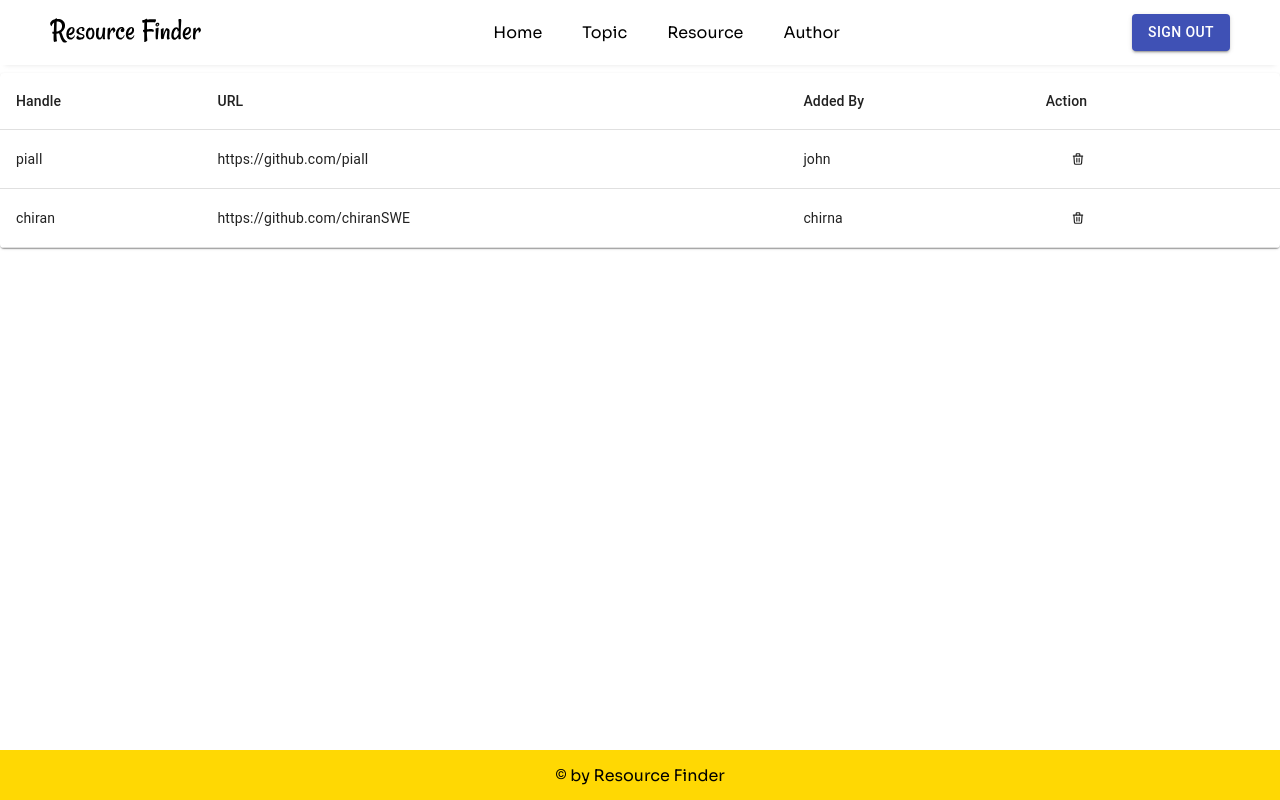
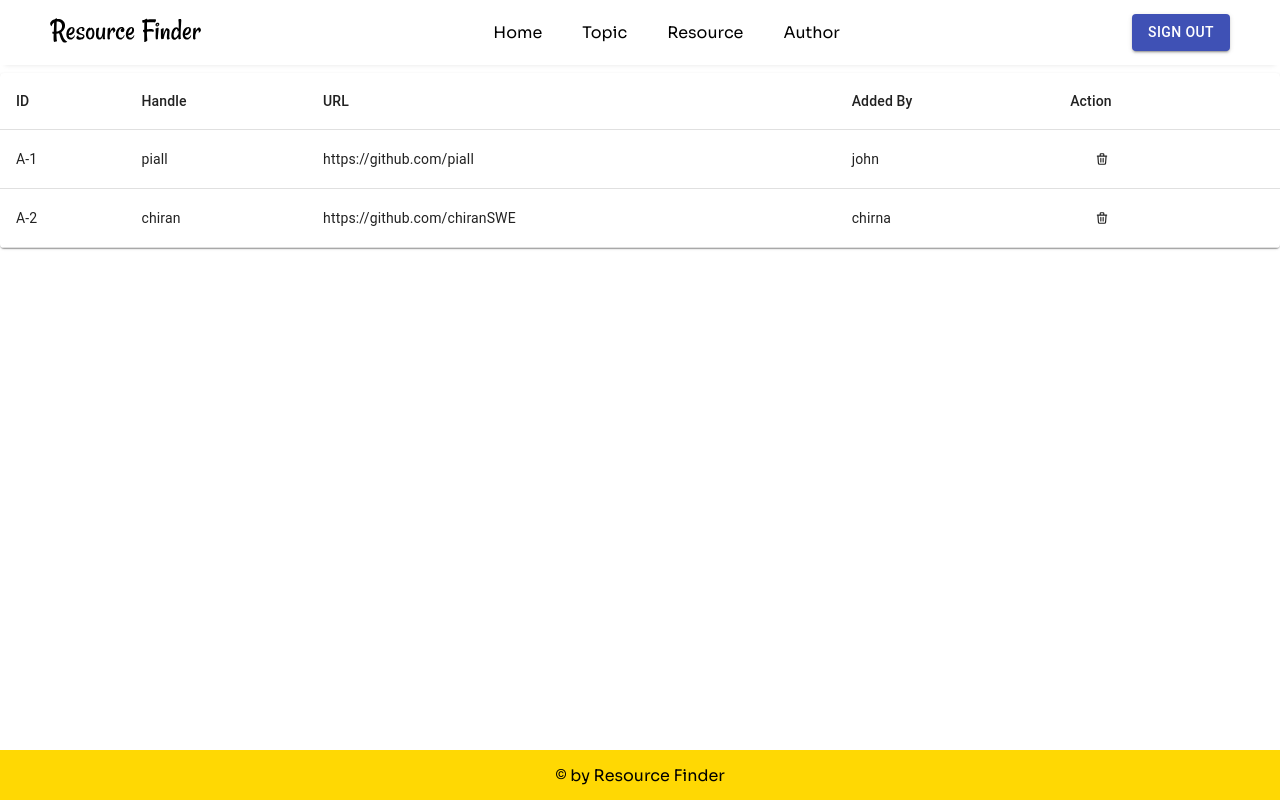
Before and after one commit to piall/resource-finder, a Next.js app: page /admin/author in a window 1280 px wide. Built offline with nearby package versions, Linux system fonts and the light colour scheme.

Commit message:
Add author table

```diff
--- a/pages/admin/author/dummyData.js
+++ b/pages/admin/author/dummyData.js
@@ -1,4 +1,14 @@
 export const rows = [
-  { handle: 'piall', url: 'https://github.com/piall', addedBy: 'john' },
-  { handle: 'chiran', url: 'https://github.com/chiranSWE', addedBy: 'chirna' },
+  {
+    id: 'A-1',
+    handle: 'piall',
+    url: 'https://github.com/piall',
+    addedBy: 'john',
+  },
+  {
+    id: 'A-2',
+    handle: 'chiran',
+    url: 'https://github.com/chiranSWE',
+    addedBy: 'chirna',
+  },
 ];
--- a/pages/admin/author/index.jsx
+++ b/pages/admin/author/index.jsx
@@ -32,6 +32,7 @@ export default function Topic() {
         <Table>
           <TableHead>
             <TableRow>
+              <TableCell>ID</TableCell>
               <TableCell>Handle</TableCell>
               <TableCell>URL</TableCell>
               <TableCell>Added By</TableCell>
@@ -43,9 +44,14 @@ export default function Topic() {
           </TableHead>
           <TableBody>
             {rows.map((row) => (
-              <TableRow key={row.name}>
+              <TableRow key={row.id}>
+                <TableCell>{row.id}</TableCell>
                 <TableCell>{row.handle}</TableCell>
-                <TableCell>{row.url}</TableCell>
+                <TableCell>
+                  <a href={row.url} target="_blank">
+                    {row.url}
+                  </a>
+                </TableCell>
                 <TableCell>{row.addedBy}</TableCell>
                 <TableCell>
                   <Button>
```
